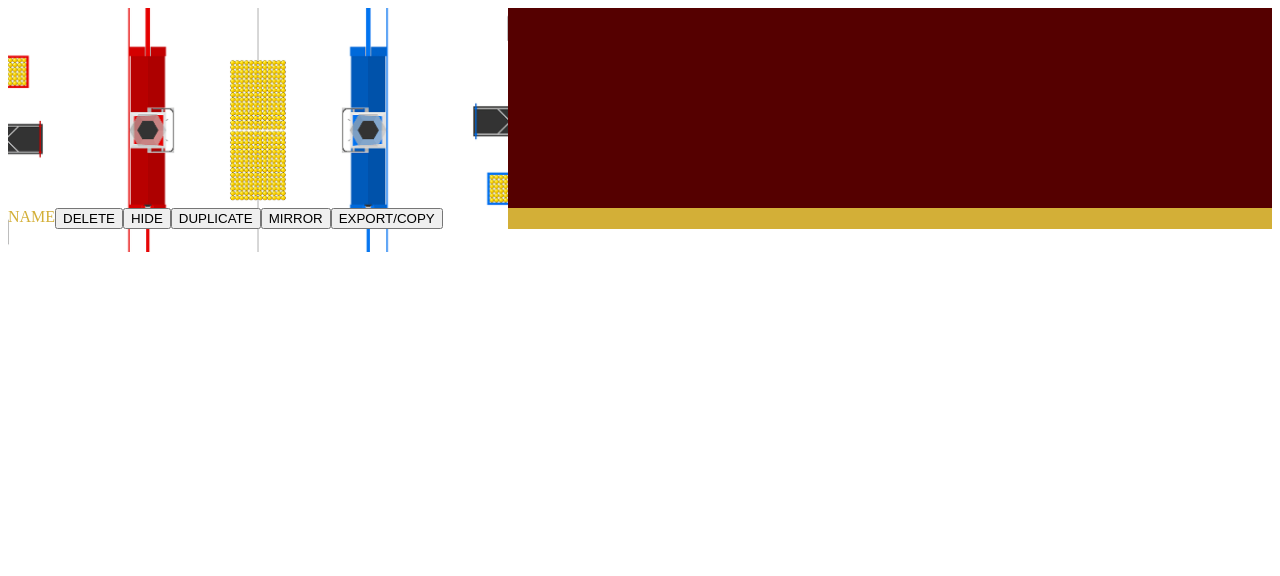
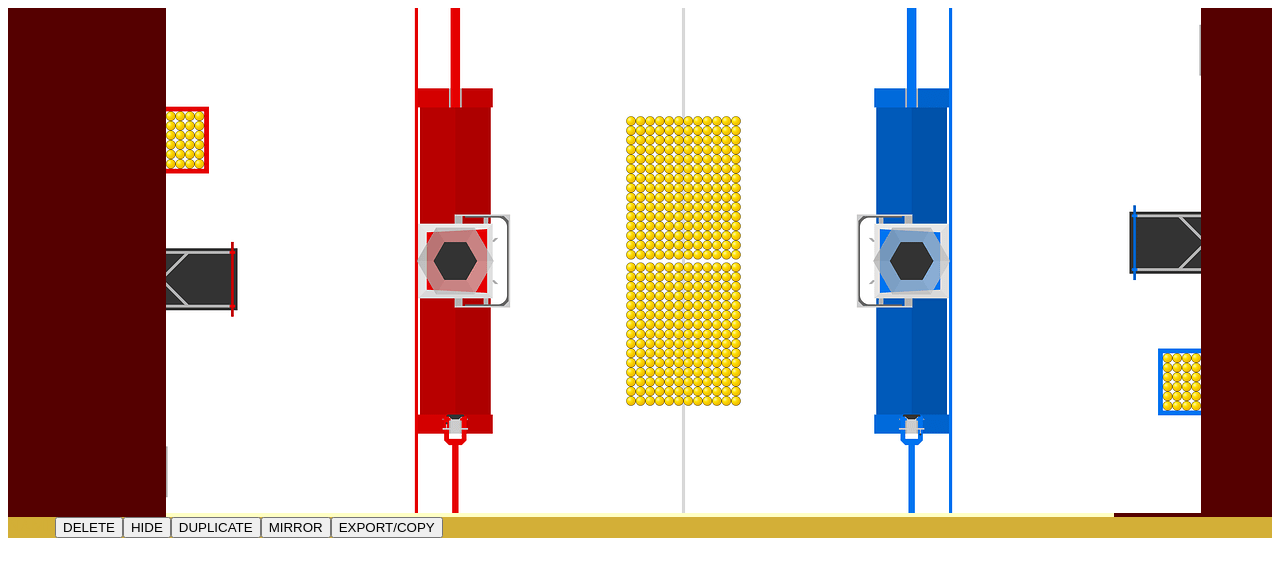
Before and after one commit to Scoresh/2026-REBUILT-TranslationGenerator, a plain HTML site: page index.html in a window 1280 px wide. Drawn offline with Linux system fonts and the light colour scheme.

Commit message:
Made changes on Fri 02/27/2026 at 17:15:51.14

```diff
--- a/index.html
+++ b/index.html
@@ -21,7 +21,7 @@
         </div>
         <!-- Basic Site -->
         <div id="CANVAS" class="fullwidth">
-            <div id="FIELD" style="width:400px; height:200px; background-color:black;">
+            <div id="FIELD">
 
             </div>
         </div>
--- a/sitescript.js
+++ b/sitescript.js
@@ -1,12 +1,26 @@
 // make sure everything is loaded
 document.addEventListener('DOMContentLoaded', (loadedEvent) => {
+    // calculate window
+    var newWidth;
+    var newHeight;
+    window.addEventListener('resize', event => updateAndLogWindow(event));
+
+    function updateAndLogWindow(event) {
+        newWidth = window.innerWidth;
+        newHeight = window.innerHeight;
+        console.log(`Window Size: ${newWidth}x${newHeight}`);
+
+    }
+    updateAndLogWindow(null);
+
     // When site is first loaded, populate the FIELD div with the image and instantiate various variables
     const field = document.getElementById("FIELD");
     function drawImage() {
         const fieldimage = document.createElement("img");
         fieldimage.src = "images/field_cropped.png";
         fieldimage.alt = "Vertical image of the FRC 2026 Game Field";
-        fieldimage.width = "500";
+        fieldimage.style.width = "auto";
+        fieldimage.style.height = "auto";
         field.appendChild(fieldimage)
     }
     drawImage();
@@ -39,12 +53,6 @@
     var fieldXMeters = 0;
     var fieldYMeters = 0;
 
-    window.addEventListener('resize', function(event) {
-        const newWidth = window.innerWidth;
-        const newHeight = window.innerHeight;
-        console.log(`New size: ${newWidth}x${newHeight}`);
-
-    });
 
     // prevent right click window on FIELD
     field.addEventListener("contextmenu", function(e){e.preventDefault();return false;});
--- a/style.css
+++ b/style.css
@@ -1,12 +1,26 @@
 :root {
     --primary-color: #550000;
     --secondary-color: #D3AF37;
+    --tertiary-color: #ffffc4;
 }
+
+
+
 
 .fullwidth {
     width:100%;
-    background-color: var(--primary-color)
+    background-color: var(--primary-color);
+    align-items: center;
 }
+
+#FIELD {
+    background-color: var(--tertiary-color);
+    width:75%;
+    height:auto;
+    margin-left:auto;
+    margin-right:auto;
+}
+
 
 .BUTTON_FACTORY {
     background-color: var(--secondary-color);
```
